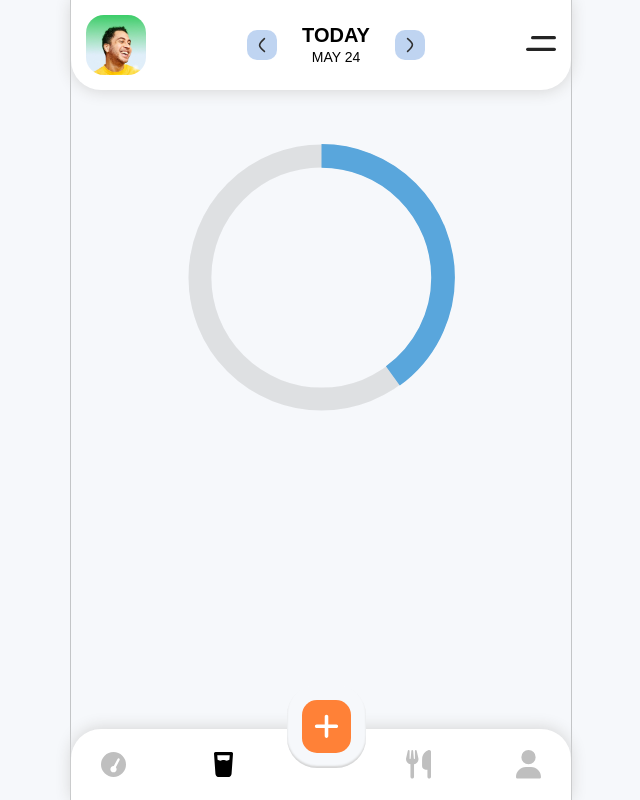
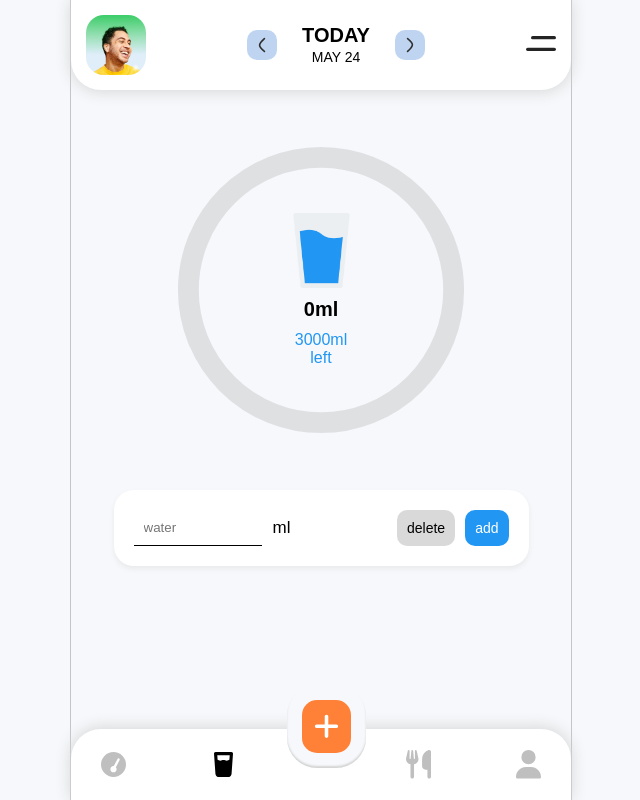
Before and after one commit to MahshadOliaie/Fitness-App, a React (Vite) app: page /WaterPage in a window 1280 px wide. Shown: the whole page, without its empty margins (319-959 px from the left). Built offline with nearby package versions, Linux system fonts and the light colour scheme.

Commit message:
complete water page

```diff
--- a/src/App.jsx
+++ b/src/App.jsx
@@ -14,6 +14,8 @@ function App() {
   const [lunch, setLunch] = useState(JSON.parse(localStorage.getItem("lunch")) || [])
   const [dinner, setDinner] = useState(JSON.parse(localStorage.getItem("dinner")) || [])
   const [snack, setSnack] = useState(JSON.parse(localStorage.getItem("snack")) || [])
+  const [water, setWater] = useState(JSON.parse(localStorage.getItem("water")) || 0)
+
 
   const [isFoodListOpen, setIsFoodListOpen] = useState(false)
   const [selectedMeal, setSelectedMeal] = useState("")
@@ -25,8 +27,9 @@ function App() {
     localStorage.setItem("dinner", JSON.stringify(dinner))
     localStorage.setItem("snack", JSON.stringify(snack))
     localStorage.setItem("logHistory", JSON.stringify(logHistory))
+    localStorage.setItem("water", JSON.stringify(water))
 
-  }, [breakfast, lunch, dinner, snack, logHistory])
+  }, [breakfast, lunch, dinner, snack, logHistory , water])
 
   return (
     <>
@@ -35,6 +38,8 @@ function App() {
         lunch,
         dinner,
         snack,
+        water,
+        setWater,
         setBreakfast,
         setDinner,
         setLunch,
@@ -66,6 +71,3 @@ function App() {
 }
 
 export default App
-
-
-// hYvUzuDQpZu/odwBI/6Abg==T3kgV51IrePL78hW
--- /dev/null
+++ b/src/components/WaterPage/WaterInput/WaterInput.jsx
@@ -0,0 +1,35 @@
+
+import { useContext, useRef } from 'react'
+import CSS from './index.module.css'
+import FoodContext from '../../../context/FoodContext'
+
+function WaterInput() {
+    const ref = useRef()
+    const { setWater } = useContext(FoodContext)
+
+    function handleClick(action) {
+        let value = +ref.current.value
+        ref.current.value = ""
+        if (value) {
+            (action == "delete") ?
+                setWater(prev => prev - value)
+                :
+                setWater(prev => prev + value)
+        }
+    }
+
+    return (
+        <div className={CSS.container}>
+            <div className={CSS.inputs}>
+                <input ref={ref} type="number" name='water' className={CSS.water} placeholder='water' />
+                <p className={CSS.unit}>ml</p>
+            </div>
+            <div className={CSS.btns}>
+                <p className={CSS.delete} onClick={() => handleClick("delete")}>delete</p>
+                <p className={CSS.log} onClick={handleClick}>add</p>
+            </div>
+        </div>
+    )
+}
+
+export default WaterInput
--- /dev/null
+++ b/src/components/WaterPage/WaterInput/index.module.css
@@ -0,0 +1,73 @@
+.container {
+    display: flex;
+    align-items: center;
+    justify-content: space-between;
+    width: 75%;
+    margin: auto;
+    margin-top: 50px;
+    background-color: white;
+    padding: 20px;
+    box-sizing: content-box;
+    border-radius: 20px;
+    box-shadow: 0px 3px 5px rgba(219, 219, 219, 0.473);
+}
+
+
+.inputs input {
+    background: transparent;
+    border: none;
+    width: 60%;
+    border-bottom: 1.5px solid black;
+    padding: 10px;
+    padding-right: 0;
+    transition: 200ms;
+}
+
+.inputs input:focus-visible {
+    border-bottom: 2px solid #246CD0;
+    outline: none;
+    transform: scale(1.05);
+    transition: 200ms;
+}
+
+.inputs {
+    display: flex;
+    align-items: center;
+    gap: 10px;
+    position: relative;
+}
+
+.unit {
+    font-size: 17px;
+}
+
+.log {
+    font-size: 14px;
+    background-color: #2196f3;
+    border-radius: 10px;
+    color: white;
+    padding: 10px;
+    transition: 200ms;
+    cursor: pointer;
+}
+
+.delete {
+    font-size: 14px;
+    border-radius: 10px;
+    background-color: rgba(128, 128, 128, 0.302);
+    padding: 10px;
+    transition: 200ms;
+    cursor: pointer;
+}
+
+.log:hover {
+    box-shadow: 0px 3px 5px rgba(128, 128, 128, 0.28);
+    transition: 200ms;
+}
+
+.btns{
+    display: flex;
+    align-items: center;
+    gap: 10px;
+    justify-content: space-between;
+}
--- a/src/components/WaterPage/WaterPage.jsx
+++ b/src/components/WaterPage/WaterPage.jsx
@@ -1,19 +1,46 @@
+import { useContext } from 'react'
+import WaterInput from './WaterInput/WaterInput'
 import CSS from './index.module.css'
+import FoodContext from '../../context/FoodContext'
 
 function WaterPage() {
+    const { water } = useContext(FoodContext)
+    const totalWater = 3000;
     return (
+        <>
             <div className={CSS.container}>
                 <svg viewBox="0 0 36 36" className={CSS.diagram}>
                     <path className={CSS.baseline} strokeDasharray="100" d="M18 2.0845
                 a 15.9155 15.9155 0 0 1 0 31.831
                 a 15.9155 15.9155 0 0 1 0 -31.831"
                     />
-                <path className={CSS.waterPath} strokeDasharray="40 100" d="M18 2.0845
+                    <path className={CSS.waterPath} strokeDasharray={`${water / (totalWater / 100)} 100`} d="M18 2.0845
                 a 15.9155 15.9155 0 0 1 0 31.831
                 a 15.9155 15.9155 0 0 1 0 -31.831"
                     />
                 </svg>
+                <div className={CSS.drop}>
+                    <img src="/water.png" alt="" />
+                    <p className={CSS.waterAmount}>{water}ml</p>
+                    <div className={CSS.waterLeft}>
+                        {(water <= totalWater) ?
+                            <>
+                                <p>{totalWater - water}ml</p>
+                                <p>left</p>
+                            </>
+                            :
+                            <>
+                                <p style={{ color: "green" }}>{water - totalWater}ml</p>
+                                <p style={{ color: "green" }}>over</p>
+                            </>
+                        }
+
                     </div>
+                </div>
+            </div>
+
+            <WaterInput />
+        </>
     )
 }
 
--- a/src/components/WaterPage/index.module.css
+++ b/src/components/WaterPage/index.module.css
@@ -1,25 +1,55 @@
-.container{
+.container {
     display: flex;
     align-items: center;
     justify-content: center;
     padding-top: 50px;
+    position: relative;
 }
 
-.diagram path{
+.diagram path {
     fill: none;
 }
 
-.baseline{
+.baseline {
     fill: none;
-    stroke-width: 3px;
+    stroke-width: 2.5px;
     stroke: rgba(0, 0, 0, 0.098);
 }
 
-.diagram{
-    width: 55%;
+.diagram {
+    width: 60%;
 }
 
-.waterPath{
-    stroke: rgb(89, 166, 220);
-    stroke-width: 3.1;
+.waterPath {
+    stroke: #2196f3;
+    stroke-width: 3;
 }
+
+.drop {
+    position: absolute;
+    display: flex;
+    flex-direction: column;
+    align-items: center;
+    justify-content: center;
+    gap: 10px;
+}
+
+.drop img {
+    width: 15%;
+}
+
+.waterAmount {
+    font-weight: 700;
+    font-size: 20px;
+}
+
+.waterLeft {
+    display: flex;
+    flex-direction: column;
+    align-items: center;
+}
+
+.waterLeft p {
+    font-size: 16px;
+    color: #2196f3;
+}
--- a/src/context/FoodContext.js
+++ b/src/context/FoodContext.js
@@ -6,11 +6,12 @@ const FoodContext = createContext({
     lunch: [],
     dinner: [],
     snack: [],
+    water: 0,
     setBreakfast: () => { },
     setLunch: () => { },
     setDinner: () => { },
     setSnack: () => { },
-
+    setWater: () => { }
 })
 
 export default FoodContext
```
Also changed, not shown: public/water.png (added). Lines whose indentation alone changed are shown as unchanged.
